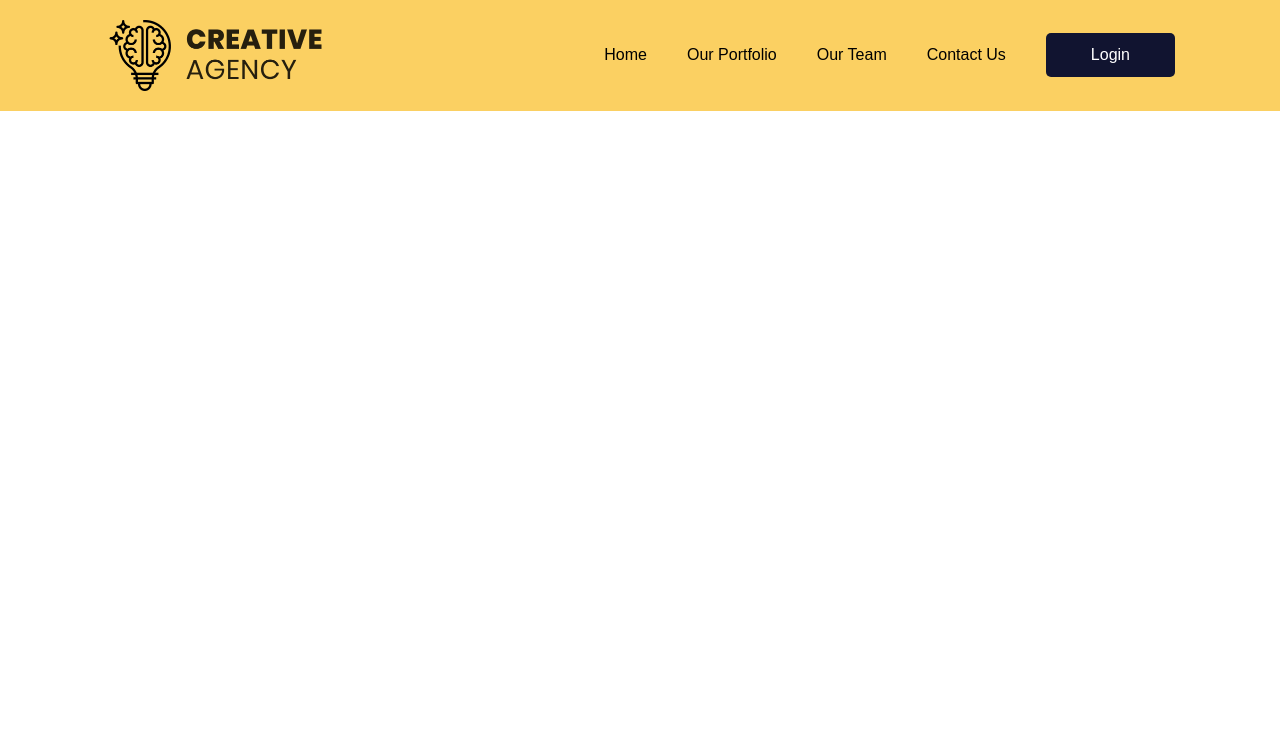
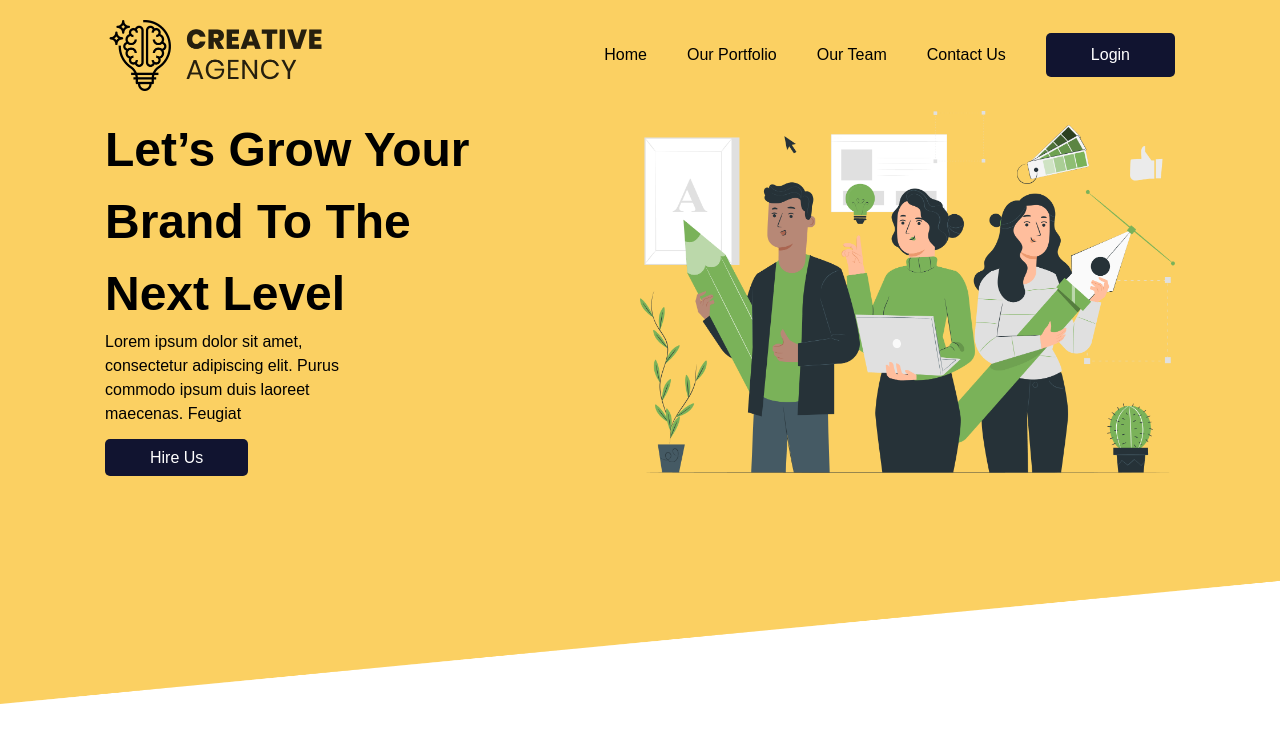
Before and after one commit to shakib-mia/creative-agency, a React (Create React App) app: page / in a window 1280 px wide. Shown: the top 742 px of the page. Built offline with nearby package versions, Linux system fonts and the light colour scheme.

Commit message:
btn redesigned

```diff
--- a/src/App.css
+++ b/src/App.css
@@ -7,3 +7,7 @@
 body {
   font-family: 'Poppins', sans-serif;
 }
+
+.btn-dark {
+  @apply bg-[#111430] px-[45px] py-[10px] text-white rounded-[5px]
+}
--- a/src/components/Header/Header.jsx
+++ b/src/components/Header/Header.jsx
@@ -1,12 +1,29 @@
 import React from 'react';
 import Navbar from '../Navbar/Navbar';
+import bg from './../../assets/bg.png';
+import image from './../../assets/header.png'
 
 const Header = () => {
     return (
-        <>
+        <header className='bg-[length:100%_88%] h-screen bg-no-repeat' style={{
+            backgroundImage: `url(${bg})`
+        }}>
             <Navbar />
-
-        </>
+            <div className="flex items-center px-[105px]">
+                <aside className='w-1/2'>
+                    <h1 className='text-[48px] font-bold'>Let’s Grow Your <br />
+                        Brand To The <br />
+                        Next Level</h1>
+                    <p className='text-[16px] w-1/2 mb-5'>
+                        Lorem ipsum dolor sit amet, consectetur adipiscing elit. Purus commodo ipsum duis laoreet maecenas. Feugiat
+                    </p>
+                    <a href="#" className='btn-dark'>Hire Us</a>
+                </aside>
+                <aside className='w-1/2'>
+                    <img src={image} className='w-full mx-auto' alt="" />
+                </aside>
+            </div>
+        </header>
     );
 };
 
--- a/src/components/Navbar/Navbar.jsx
+++ b/src/components/Navbar/Navbar.jsx
@@ -48,7 +48,7 @@ const Navbar = () => {
                     <li>Our Team</li>
                     <li>Contact Us</li>
                     <li>
-                        <button className='bg-[#111430] px-[45px] py-[10px] text-white rounded-[5px]'>Login</button>
+                        <button className='btn-dark'>Login</button>
                     </li>
                 </ul>
             </div>
```
